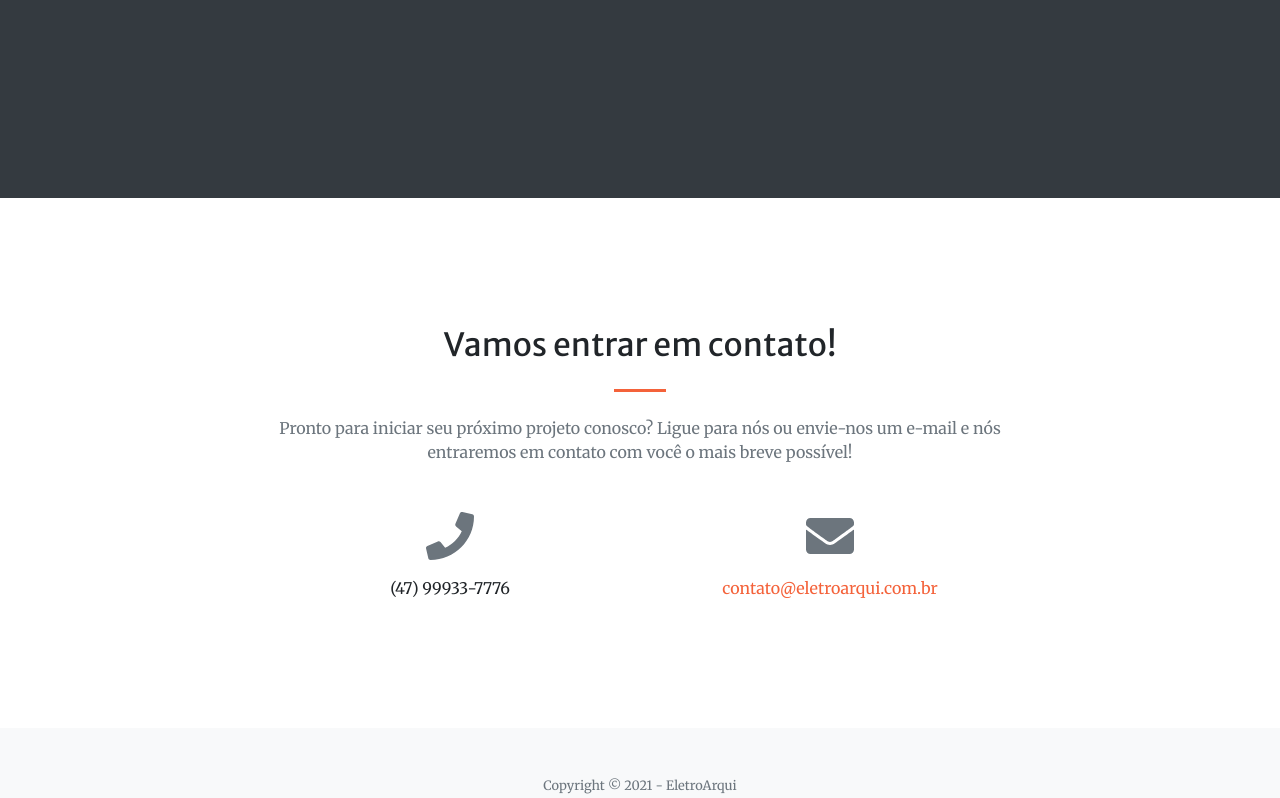
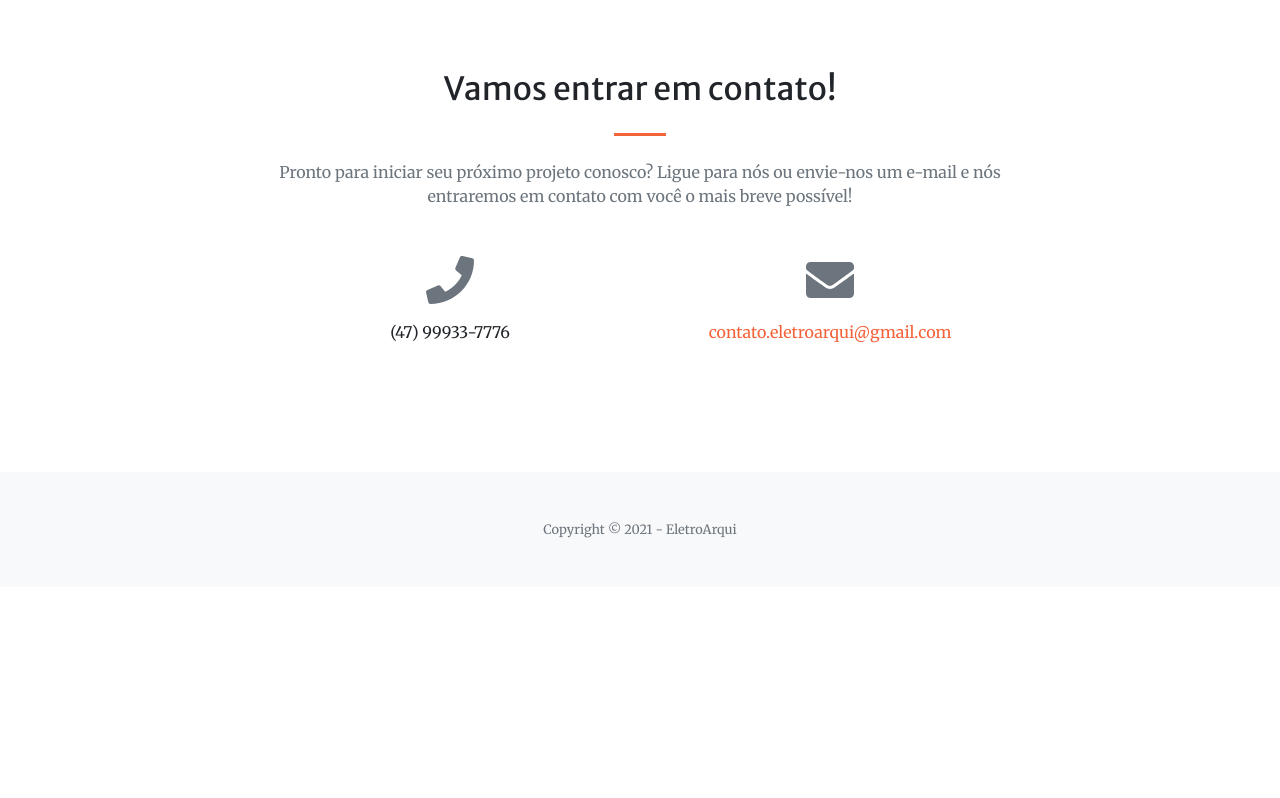
Before and after one commit to luelsilva/landing-page-automation, a plain HTML site: page index.html in a window 1280 px wide. Shown: the part 2457-3255 px from the top of the page. After the commit the page ends 3044 px from the top, so only its background shows below. Drawn offline with nearby package versions, Linux system fonts and the light colour scheme.

Commit message:
terceiro commit

```diff
--- a/index.html
+++ b/index.html
@@ -161,16 +161,14 @@
                 </div>
             </div>
         </div>
-        <!-- Call to action-->
+        <!-- Call to action
         <section class="page-section bg-dark text-white">
             <div class="container text-center">
-                <!--
                 <h2 class="mb-4">Free Download at Start Bootstrap!</h2>
                 <a class="btn btn-light btn-xl" href="https://startbootstrap.com/theme/creative/">Download Now!</a>
-                -->
             </div>
         </section>
-        <!-- Contact-->
+        Contact-->
         <section class="page-section" id="contact">
             <div class="container">
                 <div class="row justify-content-center">
@@ -188,7 +186,7 @@
                     <div class="col-lg-4 mr-auto text-center">
                         <i class="fas fa-envelope fa-3x mb-3 text-muted"></i>
                         <!-- Make sure to change the email address in BOTH the anchor text and the link target below!-->
-                        <a class="d-block" href="mailto:contact@yourwebsite.com">contato@eletroarqui.com.br</a>
+                        <a class="d-block" href="mailto:contact@yourwebsite.com">contato.eletroarqui@gmail.com</a>
                     </div>
                 </div>
             </div>
```
